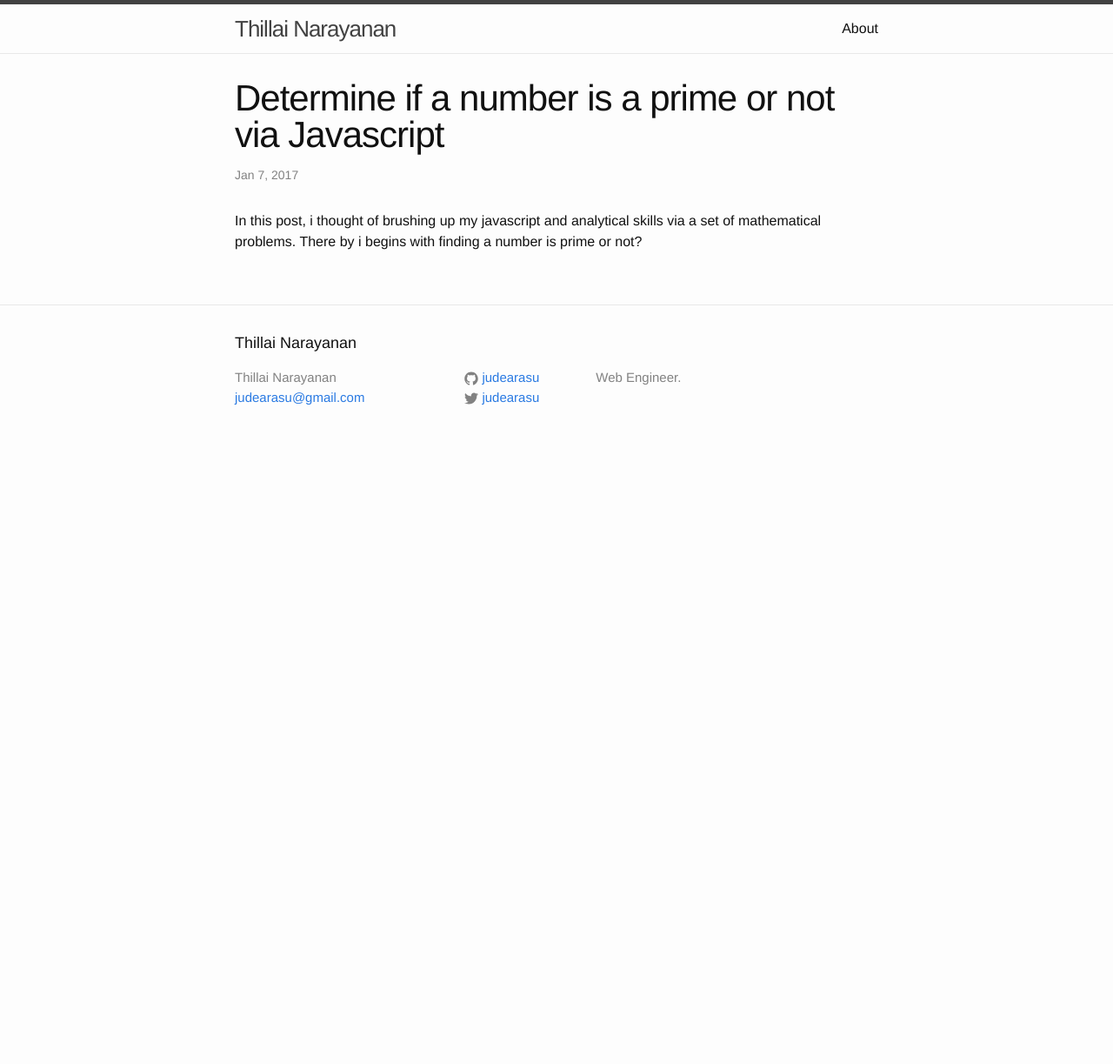
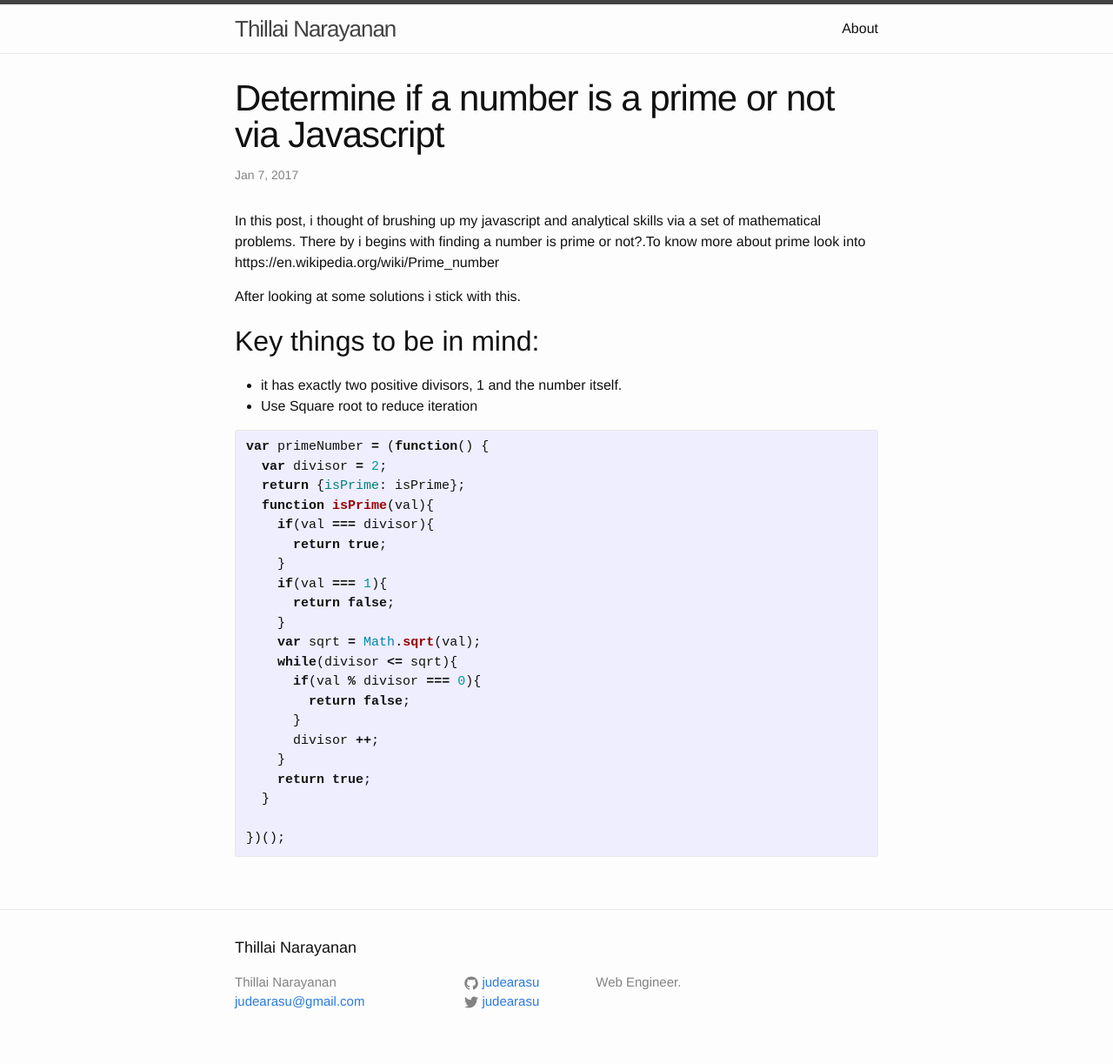
Before and after one commit to judearasu/blog, a Jekyll site: the page built from _posts/2017-01-07-isprime.markdown, in a window 1280 px wide. Shown: the whole page at 87% size. Built offline with Jekyll 4.4.1, drawn with Linux system fonts in a browser that asks for light colours; before the commit the page ends 900 px from its top, so only the background shows below that.

Commit message:
Update 2017-01-07-isprime.markdown

```diff
--- a/_posts/2017-01-07-isprime.markdown
+++ b/_posts/2017-01-07-isprime.markdown
@@ -4,5 +4,34 @@ title:  "Determine if a number is a prime or not via Javascript"
 date:   2017-01-07 10:36:56 -0400
 categories: prime algorithm maths
 ---
-In this post, i thought of brushing up my javascript and analytical skills via a set of mathematical problems. There by i begins with finding
-a number is prime or not?
+In this post, i thought of brushing up my javascript and analytical skills via a set of mathematical problems. There by i begins with finding a number is prime or not?.To know more about prime look into https://en.wikipedia.org/wiki/Prime_number
+
+After looking at some solutions i stick with this.
+
+## Key things to be in mind:
+* it has exactly two positive divisors, 1 and the number itself.
+* Use Square root to reduce iteration
+
+{% highlight javascript %}
+var primeNumber = (function() {
+  var divisor = 2;
+  return {isPrime: isPrime};
+  function isPrime(val){
+    if(val === divisor){
+      return true;
+    }
+    if(val === 1){
+      return false;
+    }
+    var sqrt = Math.sqrt(val);
+    while(divisor <= sqrt){
+      if(val % divisor === 0){
+        return false;
+      }
+      divisor ++;
+    }
+    return true;
+  }
+
+})();
+{% endhighlight %}
```
